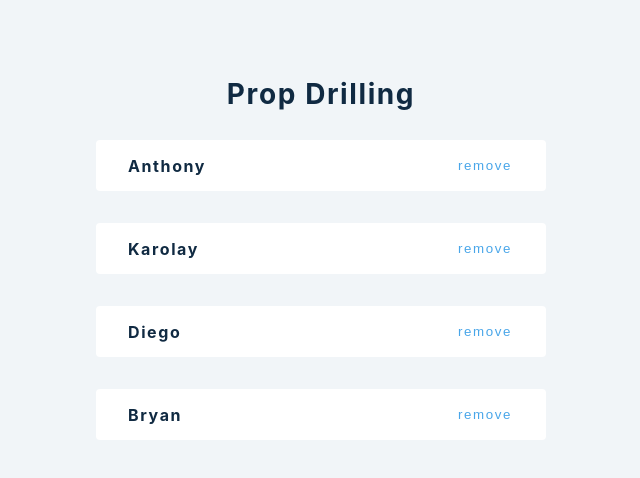
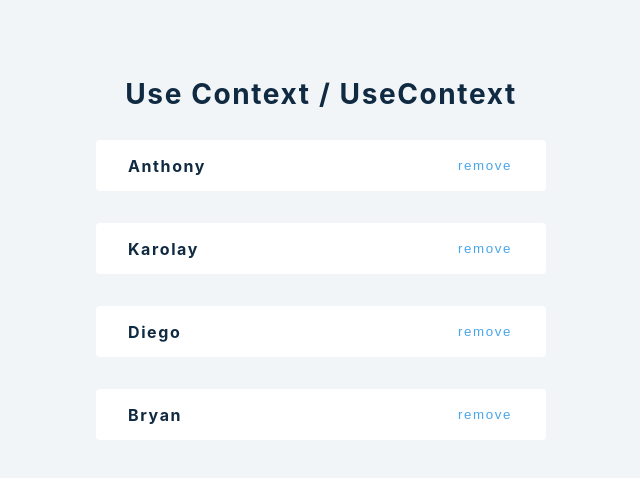
Before and after one commit to AnthonyLzq/learning-react, a React (Create React App) app: page / in a window 1280 px wide. Shown: the top 478 px of the page, without its empty margins (319-959 px from the left). Built offline with nearby package versions, Linux system fonts and the light colour scheme.

Commit message:
v 0.20.0

```diff
--- a/package.json
+++ b/package.json
@@ -1,6 +1,6 @@
 {
   "name": "learning-react",
-  "version": "0.19.0",
+  "version": "0.20.0",
   "private": true,
   "dependencies": {
     "@testing-library/jest-dom": "^5.11.4",
--- a/src/App.js
+++ b/src/App.js
@@ -1,5 +1,5 @@
 import React from 'react'
-import Setup from './tutorial/07-prop-drilling/1-prop-drilling'
+import Setup from './tutorial/08-useContext/1-context-api'
 
 const App = () => (
   <div className='container'>
--- a/src/tutorial/08-useContext/1-context-api.js
+++ b/src/tutorial/08-useContext/1-context-api.js
@@ -1,9 +1,47 @@
 import React from 'react'
+import { data } from '../../data'
 
-const ContextApi = () => {
+const PersonContext = React.createContext()
+// two components - provides, consumer
+
+const SinglePerson = ({ id, name }) => {
+  const { removePerson } = React.useContext(PersonContext)
+
   return (
-    <h2>context api example</h2>
+    <div className='item'>
+      <h4>{name}</h4>
+      <button onClick={() => removePerson(id)}>remove</button>
+    </div>
   )
 }
 
-export default ContextApi
+const List = () => {
+  const { people } = React.useContext(PersonContext)
+
+  return (
+    <React.Fragment>
+      {people.map(person => (
+        <SinglePerson
+          key={person.id}
+          {...person}
+        />
+      ))}
+    </React.Fragment>
+  )
+}
+
+const ContextAPI = () => {
+  const [people, setPeople] = React.useState(data)
+  const removePerson = id => (
+    setPeople(people.filter(person => person.id !== id))
+  )
+
+  return (
+    <PersonContext.Provider value={{ people, removePerson }}>
+      <h3>use context / useContext</h3>
+      <List />
+    </PersonContext.Provider>
+  )
+}
+
+export default ContextAPI
```
Also changed, not shown: 1 other file (tests, documents, lock files or other folders).
